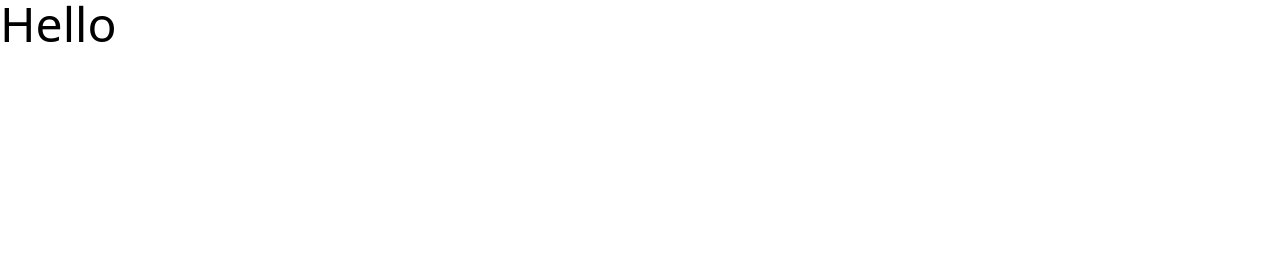
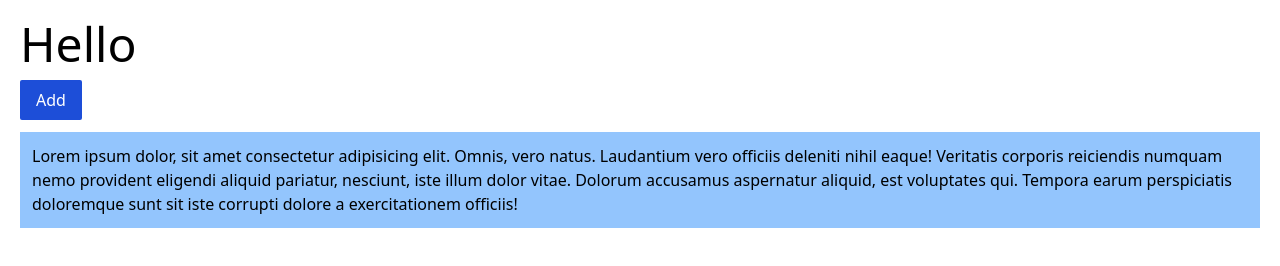
Before and after one commit to sandriansyafri/taildwind-learn, a website: page public/index.html in a window 1280 px wide. Drawn offline with Linux system fonts and the light colour scheme.

Commit message:
set-up taildwind

```diff
--- a/package.json
+++ b/package.json
@@ -5,7 +5,8 @@
   "main": "index.js",
   "scripts": {
     "test": "echo \"Error: no test specified\" && exit 1",
-    "dev": "npx tailwindcss -i ./src/input.css -o ./dist/css/style.css --watch"
+    "dev": "npx tailwindcss -i ./src/input.css -o ./dist/css/style.css --watch",
+    "production": "npx tailwindcss  -o ./dist/css/final-style.css --minify"
   },
   "keywords": [],
   "author": "",
--- a/public/index.html
+++ b/public/index.html
@@ -11,7 +11,13 @@
 
 <body>
 
-    <h1 class="text-5xl">Hello</h1>
+    <div class="p-5">
+        <h1 class="text-5xl">Hello</h1>
+        <button class="bg-blue-700 hover:bg-blue-800 px-4 py-2 my-3 rounded-sm text-white">Add</button>
+        <p class="bg-blue-300 p-3">
+            Lorem ipsum dolor, sit amet consectetur adipisicing elit. Omnis, vero natus. Laudantium vero officiis deleniti nihil eaque! Veritatis corporis reiciendis numquam nemo provident eligendi aliquid pariatur, nesciunt, iste illum dolor vitae. Dolorum accusamus aspernatur aliquid, est voluptates qui. Tempora earum perspiciatis doloremque sunt sit iste corrupti dolore a exercitationem officiis!
+        </p>
+    </div>
 
 </body>
 
```
Also changed, not shown: dist/css/final-style.css (added), dist/css/style.css.
